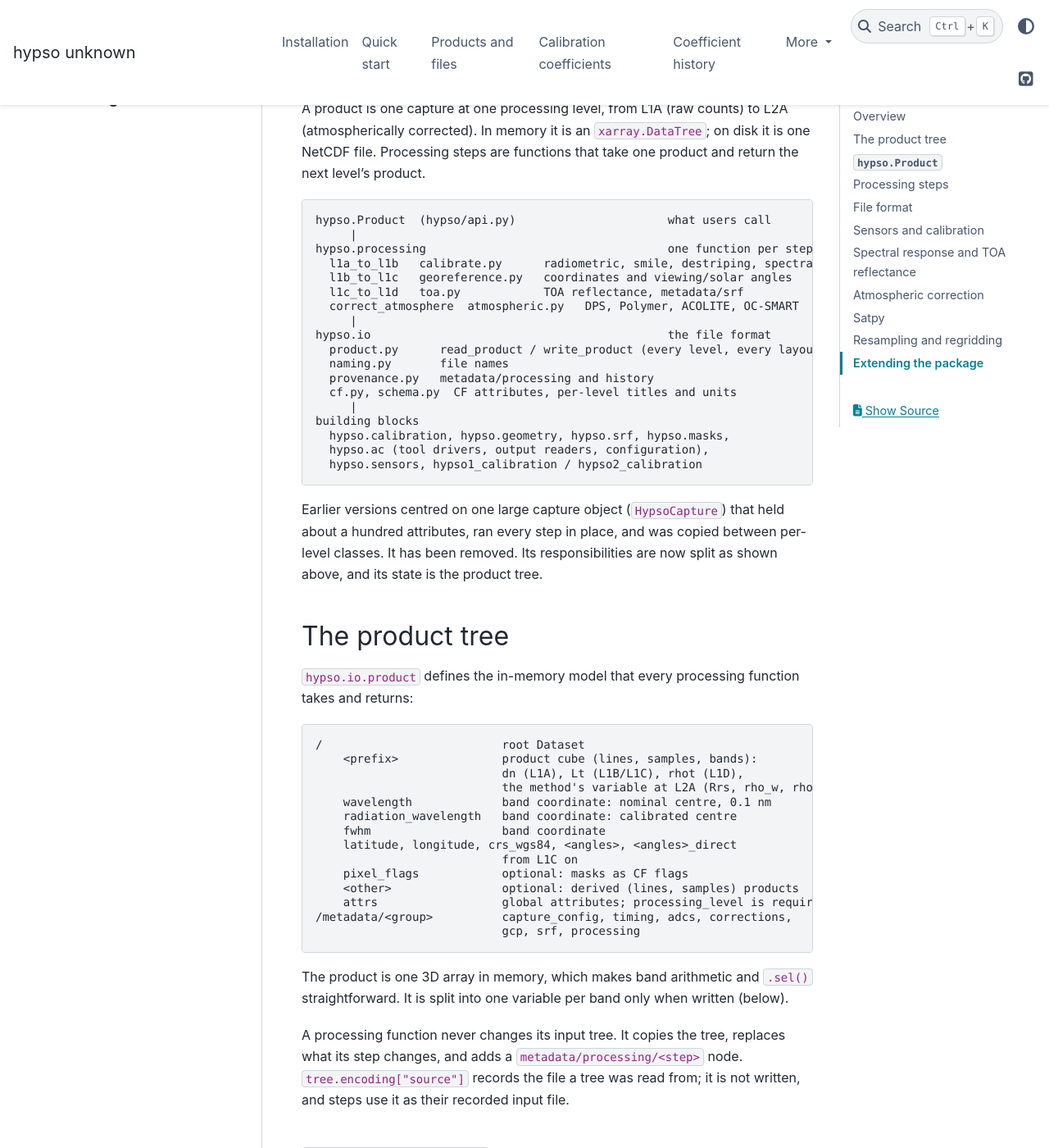
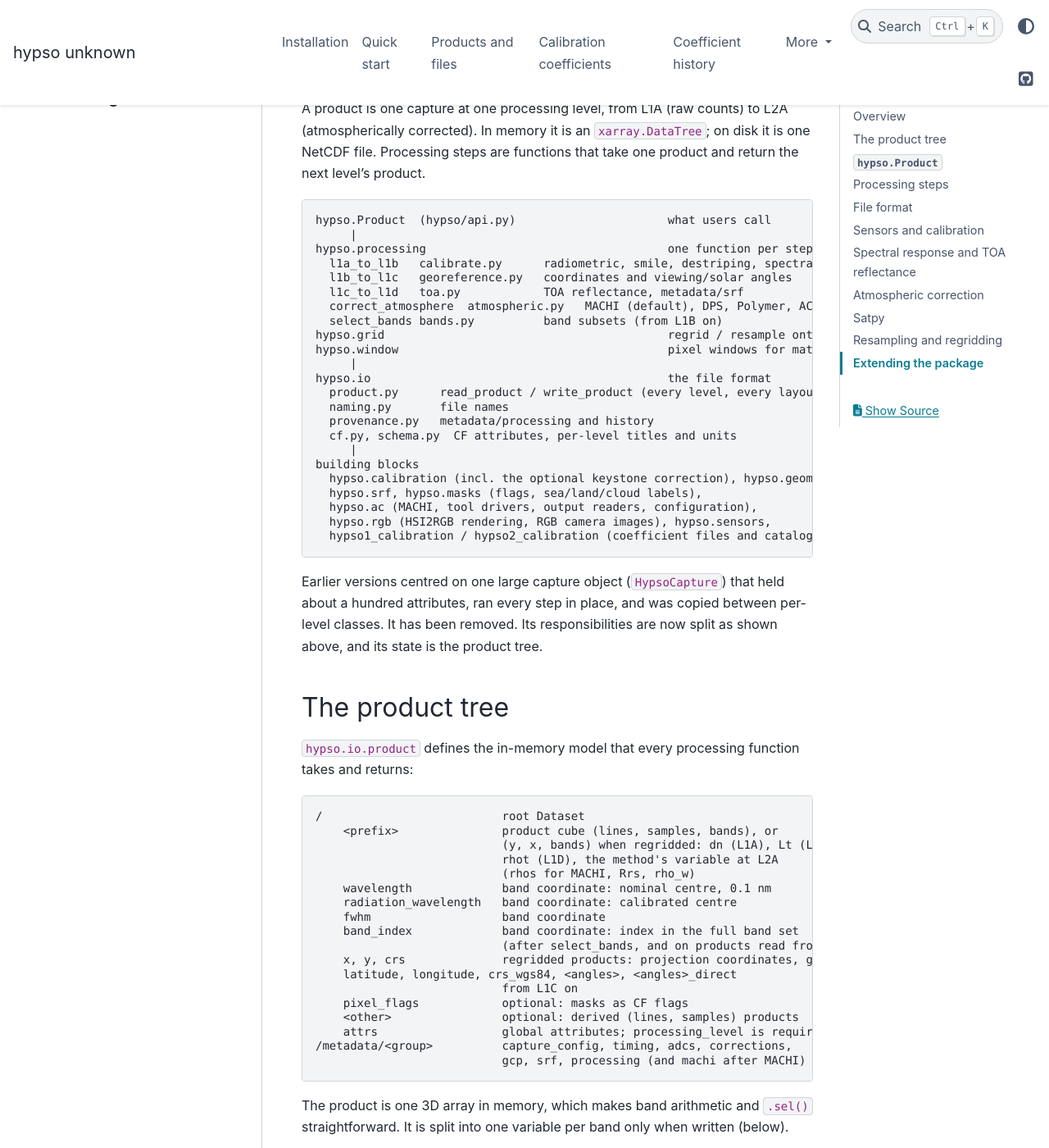
Before and after one commit to NTNU-SmallSat-Lab/hypso-package, a Sphinx documentation site: the page built from docs/architecture.rst, in a window 1280 px wide and 1400 px high, scrolled down 331 px. Shown: the whole window at 82% size. Built offline with Sphinx 7.4.7 and the PyData theme 0.15.4, drawn with Linux system fonts in a browser that asks for light colours; pages that are not in the unit, such as notebooks, are missing from menus; some of the changed text lies outside the part shown.

Commit message:
Documentation review: architecture, calibration, products, READMEs and demo brought up to date
MACHI as default, band selection, quantization, keystone option, both sensors'
calibration catalogs; the demo notes matplotlib, shows MACHI and band subsets
and runs end to end.

Co-Authored-By: Claude Opus 5.5 <noreply@anthropic.com>

```diff
--- a/docs/architecture.rst
+++ b/docs/architecture.rst
@@ -21,7 +21,10 @@ product and return the next level's product.
      l1a_to_l1b   calibrate.py      radiometric, smile, destriping, spectral
      l1b_to_l1c   georeference.py   coordinates and viewing/solar angles
      l1c_to_l1d   toa.py            TOA reflectance, metadata/srf
-     correct_atmosphere  atmospheric.py   DPS, Polymer, ACOLITE, OC-SMART
+     correct_atmosphere  atmospheric.py   MACHI (default), DPS, Polymer, ACOLITE, OC-SMART
+     select_bands bands.py          band subsets (from L1B on)
+   hypso.grid                                         regrid / resample onto map grids
+   hypso.window                                       pixel windows for matchups
         |
    hypso.io                                           the file format
      product.py      read_product / write_product (every level, every layout)
@@ -30,9 +33,11 @@ product and return the next level's product.
      cf.py, schema.py  CF attributes, per-level titles and units
         |
    building blocks
-     hypso.calibration, hypso.geometry, hypso.srf, hypso.masks,
-     hypso.ac (tool drivers, output readers, configuration),
-     hypso.sensors, hypso1_calibration / hypso2_calibration
+     hypso.calibration (incl. the optional keystone correction), hypso.geometry,
+     hypso.srf, hypso.masks (flags, sea/land/cloud labels),
+     hypso.ac (MACHI, tool drivers, output readers, configuration),
+     hypso.rgb (HSI2RGB rendering, RGB camera images), hypso.sensors,
+     hypso1_calibration / hypso2_calibration (coefficient files and catalogs)
 
 Earlier versions centred on one large capture object (``HypsoCapture``) that
 held about a hundred attributes, ran every step in place, and was copied
@@ -48,19 +53,23 @@ function takes and returns:
 .. code-block:: text
 
    /                          root Dataset
-       <prefix>               product cube (lines, samples, bands):
-                              dn (L1A), Lt (L1B/L1C), rhot (L1D),
-                              the method's variable at L2A (Rrs, rho_w, rhos)
+       <prefix>               product cube (lines, samples, bands), or
+                              (y, x, bands) when regridded: dn (L1A), Lt (L1B/L1C),
+                              rhot (L1D), the method's variable at L2A
+                              (rhos for MACHI, Rrs, rho_w)
        wavelength             band coordinate: nominal centre, 0.1 nm
        radiation_wavelength   band coordinate: calibrated centre
        fwhm                   band coordinate
+       band_index             band coordinate: index in the full band set
+                              (after select_bands, and on products read from files)
+       x, y, crs              regridded products: projection coordinates, grid mapping
        latitude, longitude, crs_wgs84, <angles>, <angles>_direct
                               from L1C on
        pixel_flags            optional: masks as CF flags
        <other>                optional: derived (lines, samples) products
        attrs                  global attributes; processing_level is required
    /metadata/<group>          capture_config, timing, adcs, corrections,
-                              gcp, srf, processing
+                              gcp, srf, processing (and machi after MACHI)
 
 The product is one 3D array in memory, which makes band arithmetic and
 ``.sel()`` straightforward. It is split into one variable per band only when
@@ -85,7 +94,7 @@ immutable wrapper around one tree.
              .calibrate()                                    # abs / V3
              .georeference(latitudes=lat_file, longitudes=lon_file)
              .toa_reflectance())
-   l2a = l1d.correct_atmosphere("polymer", config="ac_tools.yaml")
+   l2a = l1d.correct_atmosphere()                    # MACHI; or "polymer", config=...
    l2a.write()
 
 Every method returns a new ``Product``; setting an attribute raises. That
@@ -94,12 +103,14 @@ and lets pipelines treat each stage as file in, function, file out. Calling a
 step on the wrong level raises an error that says which level it needs and
 suggests ``.to(level)``, which runs only the missing steps.
 
-Besides the processing steps, ``Product`` offers ``.cube``, ``.geometry``,
-``.flags``, ``.variables``, ``.provenance``, ``.spectrum()``, ``.pixel()``,
-``.resolution``, ``.swath_definition()``, ``.resample()``, ``.regrid()``,
-``.area_definition()``, ``.grid``, ``.to_satpy()``,
+Besides the processing steps (and ``.to(level)``, up to L2A), ``Product``
+offers ``.cube``, ``.wavelengths``, ``.geometry``, ``.flags``, ``.variables``,
+``.provenance``, ``.spectrum()``, ``.window()``, ``.pixel()``,
+``.select_bands()``, ``.resolution``, ``.swath_definition()``, ``.resample()``,
+``.regrid()``, ``.area_definition()``, ``.grid``, ``.to_satpy()``,
 ``.with_masks()``, ``.with_variables()``, ``.filename()`` and ``.write()``.
-``.tree`` returns a copy of the underlying tree for anything else.
+``.tree`` returns a shallow copy of the underlying tree for anything else
+(arrays are shared: replace them, never modify them in place).
 
 The processing functions in ``hypso.processing`` stay public for callers that
 prefer working on trees directly.
@@ -112,13 +123,16 @@ Function                  Levels             Records in ``metadata/processing``
 ========================  =================  =========================================
 ``l1a_to_l1b``            L1A -> L1B         coefficient release, per-correction
                                              versions, files and SHA-256, corrections
-                                             applied, capture type
+                                             applied (keystone only on request),
+                                             capture type
 ``l1b_to_l1c``            L1B -> L1C         indirect or direct georeferencing,
                                              coordinate files
 ``l1c_to_l1d``            L1C -> L1D         solar irradiance source, SRF grid,
                                              Earth-Sun distance
 ``correct_atmosphere``    L1C or L1D -> L2A  tool, version, installation commit,
                                              effective and user settings
+``select_bands``          same level         selection, bands kept
+``hypso.grid.regrid``     same level         grid, CRS, method, coverage
 ========================  =================  =========================================
 
 The science code these steps call (``hypso.calibration``, ``hypso.geometry``,
@@ -143,7 +157,10 @@ parent groups, never sideways between siblings (with the old ``products`` and
 because SNAP's NetCDF-CF reader dates from NetCDF 3 without groups. One 2D
 variable per band is the layout SNAP's spectrum view expects. All CF
 attributes come from ``hypso.io.cf``, so a file read in any supported layout
-is written back in the current one.
+is written back in the current one. Float bands keep 14 significant mantissa
+bits by default (netCDF BitRound, at most 3.1e-5 relative error, far below the
+sensor noise; about 40% smaller L1D files); BitRound rather than
+GranularBitRound because the latter turns NaN into -0.0 in netCDF-C 4.9.3.
 
 Sensors and calibration
 -----------------------
@@ -157,13 +174,15 @@ Sensor profiles (``hypso.sensors``)
    calling ``register_sensor``.
 
 Coefficient catalogs
-   HYPSO-2's coefficient files, versions (V3, V2, V1) and releases are listed in
-   ``hypso2_calibration/data/coefficients.yaml``. ``coeff_type`` picks the
+   Each calibration package lists its coefficient files, versions and releases
+   in ``data/coefficients.yaml`` (HYPSO-2: V3, V2, V1; HYPSO-1: V2, V1), read by
+   ``_catalog.py``, identical in both packages. ``coeff_type`` picks the
    radiometric variant, and ``version`` picks the release or sets versions per
    correction. A file entry can name a different file for one capture type
    (V3 ``abs`` uses a pre-binned wide matrix for wide captures), and
-   ``crop: as_is`` marks a file that must not be cropped and binned. See
-   :doc:`calibration`.
+   ``crop: as_is`` marks a file that must not be cropped and binned. Models
+   outside the releases (HYPSO-2's keystone model, shipped disabled for
+   review) are under ``optional``. See :doc:`calibration`.
 
 Your own coefficient files
    Without editing the calibration packages, either register a named set once
@@ -191,12 +210,12 @@ Spectral response and TOA reflectance
 ``hypso.srf`` holds the spectral response of the bands. ``gaussian_srfs`` builds
 one Gaussian SRF per unbinned band on the solar spectrum's wavelength grid
 (TSIS-1 HSRS, or Thuillier 2002, from ``srf/solar.py``); ``bin_srfs`` bins them
-like the image; ``band_irradiance`` gives each band's solar irradiance (F0,
-``F0``) and ``effective_fwhm`` its width. ``compute_spectral_response``
+like the image; ``band_irradiance`` gives each band's solar irradiance F0
+and ``effective_fwhm`` its width. ``compute_spectral_response``
 returns all of it as one ``SpectralResponse``, and ``srf_dataset`` turns that
 into a product's ``metadata/srf`` group: ``F0``, effective FWHM,
-``earth_sun_distance_au``, and one ``Band_<i>`` variable per band on its own
-``wav_Band_<i>`` grid. Polymer reads its SRFs from this group (its
+``earth_sun_distance_au``, and one ``Band_<i>`` variable per band (``i`` its
+``band_index``) on its own ``wav_Band_<i>`` grid. Polymer reads its SRFs from this group (its
 ``srf_getter`` is ``hypso.ac.ac_polymer_srf_getter_from_l1``), and readers that
 convert radiance themselves can take F0 and the Earth-Sun distance from it.
 
@@ -209,8 +228,9 @@ convert radiance themselves can take F0 and the Earth-Sun distance from it.
 Atmospheric correction
 ----------------------
 
-``hypso.processing.correct_atmosphere`` runs DPS in-process, and Polymer,
-ACOLITE and OC-SMART as separate processes:
+``hypso.processing.correct_atmosphere`` runs MACHI (the default; vendored in
+``hypso.ac.machi``) and DPS in-process, and Polymer, ACOLITE and OC-SMART as
+separate processes:
 
 - Polymer and ACOLITE run through ``python -m
   hypso.ac.adapters._polymer_driver`` / ``_acolite_driver`` started by
@@ -271,10 +291,12 @@ New calibration coefficients
    then update the checksum manifest and tag a release (:doc:`versioning`).
 
 A new atmospheric-correction method
-   A ``_<method>(tree, masked, mask_flags, work_dir, config, **options)``
-   function in ``processing/atmospheric.py`` that runs the method, maps its
+   A function in ``processing/atmospheric.py`` that runs the method, maps its
    bands onto the input and returns ``_l2a_tree(...)``, plus its entry in
-   ``_METHODS`` and ``_INPUT_LEVELS``. Run external tools in a subprocess.
+   ``_METHODS`` and ``_INPUT_LEVELS``: ``_<method>(tree, masked, mask_flags,
+   **options)`` for an in-process method, with ``work_dir`` and ``config``
+   added (and an entry in ``_EXTERNAL``) for an external tool, which runs in a
+   subprocess.
 
 A new product level
    A ``LevelSchema`` in ``io/schema.py`` (title, product prefix and units,
--- a/docs/index.rst
+++ b/docs/index.rst
@@ -17,7 +17,7 @@ in ESA SNAP.
               .toa_reflectance())
    l1d.write()                          # HYPSO2_HSI.20250304T103805.aeronetvenice.L1D.nc
 
-   l2a = l1d.correct_atmosphere("polymer", config="ac_tools.yaml")
+   l2a = l1d.correct_atmosphere()        # MACHI; or "polymer", config="ac_tools.yaml"
    l2a.window(45.3139, 12.5083, size=3)  # matchup window at AAOT
 
 =========  ===============================================  =================
```
Also changed, not shown: REFACTOR_PROGRESS.md (+10 -3 lines), docs/calibration.rst (+15 -5 lines), docs/products.rst (+10 -5 lines), hypso/README.md, 2 other files.
